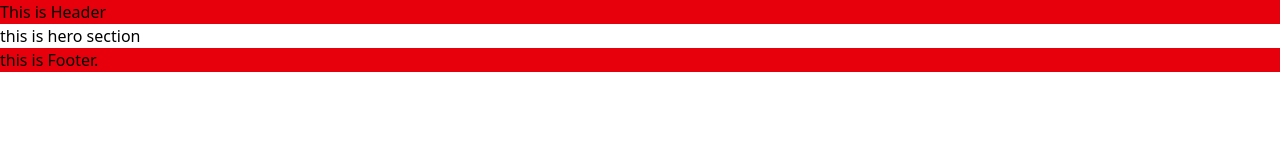
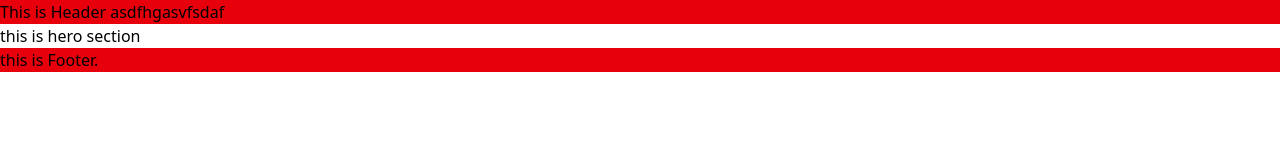
Before and after one commit to Nivesh26/Ecommerce, a React app in the folder Frontend/: page / in a window 1280 px wide. Shown: the top 160 px of the page. Built offline with nearby package versions, Linux system fonts and the light colour scheme; the HTML template or start-up script is replaced by a standard one.

Commit message:
fix: update Header component text for clarity

```diff
--- a/Frontend/src/UserComponent/Header.tsx
+++ b/Frontend/src/UserComponent/Header.tsx
@@ -2,7 +2,7 @@ import React from 'react'
 
 const Header = () => {
   return (
-    <div className='bg-red-600'>This is Header</div>
+    <div className='bg-red-600'>This is Header asdfhgasvfsdaf</div>
   )
 }
 export default Header
```
